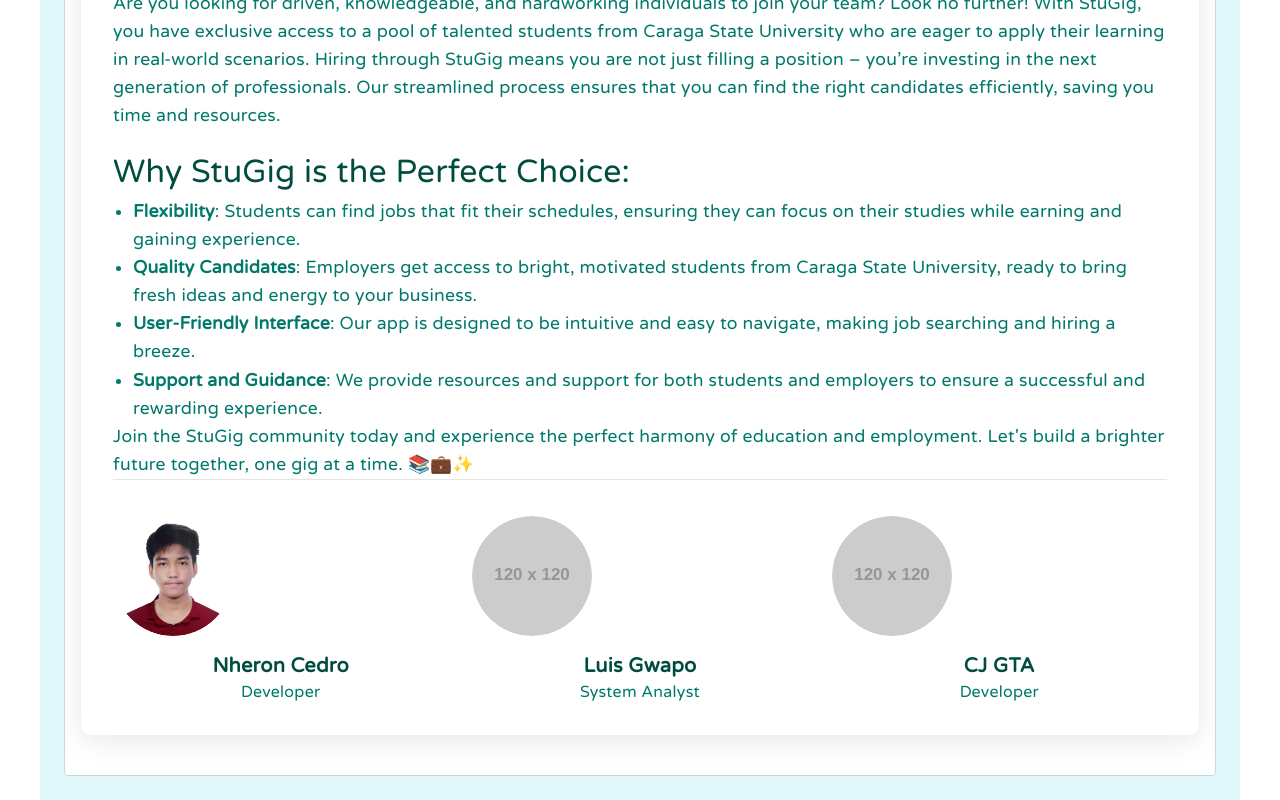
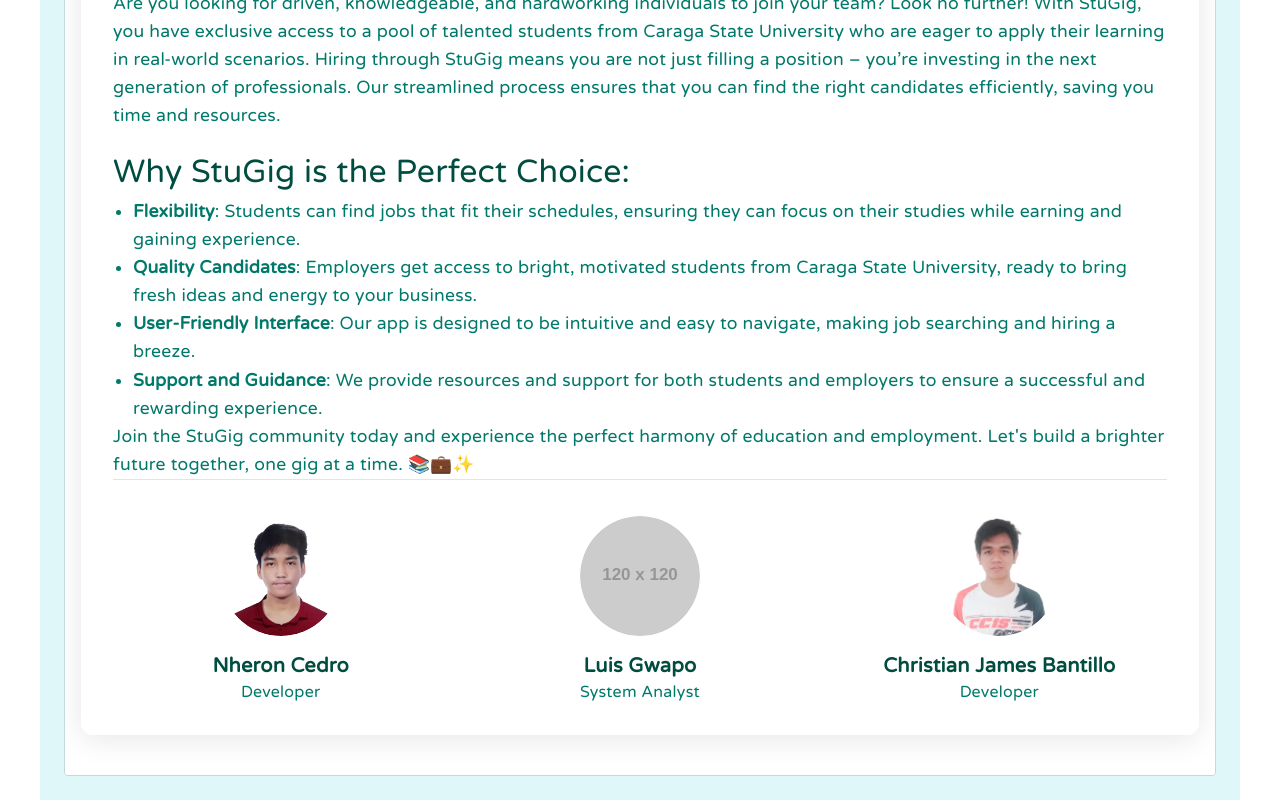
Before and after one commit to cjbantillo/Jobify-Application, a Vue app: page /about in a window 1280 px wide. Shown: the part 694-1494 px from the top of the page. Built offline with nearby package versions, Linux system fonts and the light colour scheme; a web font is replaced by a local one.

Commit message:
feat: update AboutView with profile image and enhance layout styling

```diff
--- a/src/views/system/Employer/ApplicationListView.vue
+++ b/src/views/system/Employer/ApplicationListView.vue
@@ -1,7 +1,7 @@
 <script setup>
 import EmployerNavigationLayout from '@/components/layout/navigation/EmployerNavigationLayout.vue'
-import { ref, onMounted } from 'vue'
-import { supabase } from '@/utils/supabase'
+// import { ref, onMounted } from 'vue'
+// import { supabase } from '@/utils/supabase'
 
 
 </script>
--- a/src/views/system/Footer/AboutView.vue
+++ b/src/views/system/Footer/AboutView.vue
@@ -81,6 +81,7 @@
 
   // Importing your local image
   import meImage from '@/assets/me.png'; // Importing your image
+  import profileCj from '@/assets/ProfileCj.png';
 
   const props = defineProps({
     theme: {
@@ -103,9 +104,9 @@
       image: 'https://via.placeholder.com/120', // Replace with actual image URL or import
     },
     {
-      name: 'CJ GTA',
+      name: 'Christian James Bantillo',
       role: 'Developer',
-      image: 'https://via.placeholder.com/120', // Replace with actual image URL or import
+      image: profileCj , // Replace with actual image URL or import
     },
   ]);
 
@@ -192,4 +193,16 @@
     font-size: 1rem;
     color: #00796B; /* Subtle color for the role */
   }
+
+  /* Centering the images */
+  .v-col {
+    display: flex;
+    flex-direction: column;
+    align-items: center;
+    justify-content: center;
+  }
+
+  .v-avatar {
+    margin: auto;
+  }
   </style>
```
Also changed, not shown: src/assets/ProfileCj.png (added).
